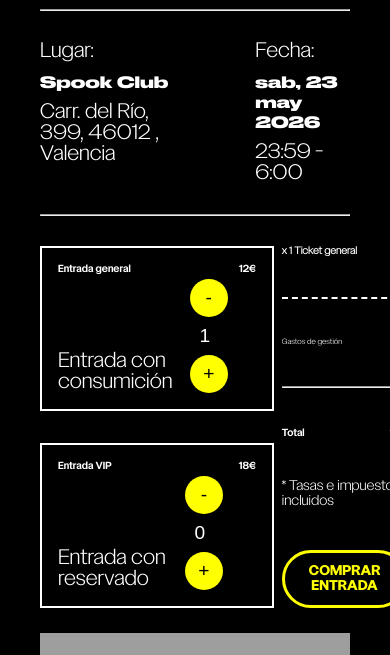
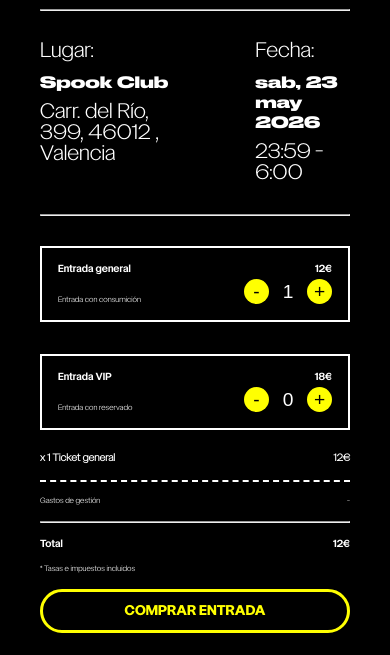
Before and after one commit to antiasamar/LA-RUTA-DEL-BAKALAO, a plain HTML site: page ticket.html in a window 390 px wide. Shown: the part 141-796 px from the top of the page. Drawn offline with Linux system fonts and the light colour scheme; grey boxes are pictures that could not be loaded.

Commit message:
responsive terminado

```diff
--- a/css/style.css
+++ b/css/style.css
@@ -532,7 +532,7 @@ footer {
 }
 
 
-@media (min-width: 1024px) {
+@media (min-width: 720px) {
   .btn.negro:hover {
     background-color: var(--ac-color);
     color: var(--bg-color);
@@ -588,7 +588,8 @@ input::-webkit-inner-spin-button {
 #entradas {
     display: flex;
     flex-direction: row;
-    width: 60vw;
+    /* width: 60vw; */
+    width: 100%;
     justify-content: space-between;
     border: 2px solid var(--text-color);
     padding: 1rem;
@@ -598,6 +599,7 @@ input::-webkit-inner-spin-button {
     display: flex;
     flex-direction: column;
     gap: 2rem;
+    flex: 2;
 
 }
 
@@ -623,12 +625,15 @@ input::-webkit-inner-spin-button {
     display: flex;
     flex-direction: column;
     justify-content: space-between;
+    /* justify-content: space-around; */
+    flex: 1;
 }
 #resumen > div {
     display: flex;
     flex-direction: row;
     justify-content: space-between;
-    width: 32vw;
+    /* width: 32vw; */
+    width: 100%;
 }
 
 #resumen >.dotted-line {
@@ -657,6 +662,7 @@ input::-webkit-inner-spin-button {
     justify-content: space-between;
     gap: 2vw;
     /* margin-bottom: 27.3vh; */
+    /* align-items: flex-start; */
 }
 
 /* MAPA TICKETS */
@@ -675,12 +681,22 @@ input::-webkit-inner-spin-button {
   .content2 > #total > #selection > #entradas >.entrada > h2, .content2 > #total > #resumen > .ticket-resumen > h2, .content2 > #total > #resumen > div > h2  {
     font-size: 2.4vw;
   }
-  .content2 > #total > #resumen > div > p {
+  .content2 > #total > #resumen > div > p, .content2 > #total > #resumen > p, .content2 > #total > #selection > #entradas > .entrada > p {
     font-size: 1.8vw;
   }
 
 }
 
+@media (max-width: 700px) {
+    #total {
+        flex-direction: column;
+        gap: 6vw;
+    }
+
+    #resumen {
+       gap: 1rem;
+    }
+}
 
 /* -BOTON BACK */
 
--- a/css/style2.css
+++ b/css/style2.css
@@ -70,3 +70,9 @@ input::-webkit-inner-spin-button {
     color: white;
     border: none;
 }
+
+@media (max-width: 480px) {
+    :root {
+  --control-size: 25px;
+}
+}
```
